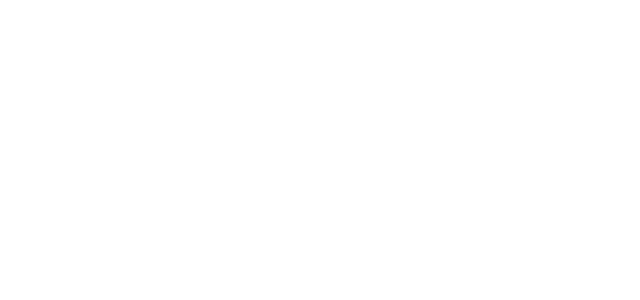
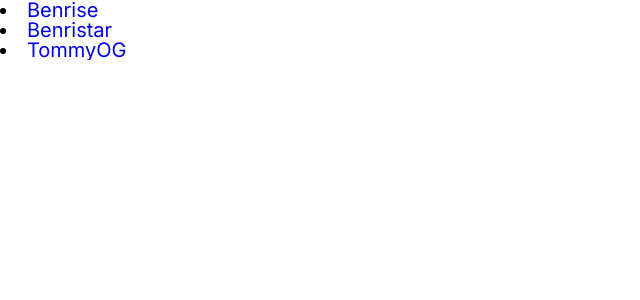
Before and after one commit to Benrise/NIITPTest, a Vue app: page / in a window 1280 px wide. Shown: the top 300 px of the page, without its empty margins (0-640 px from the left). Built offline with nearby package versions, Linux system fonts and the light colour scheme.

Commit message:
Vue Router added. Base routing realized

```diff
--- a/package.json
+++ b/package.json
@@ -9,13 +9,13 @@
     "preview": "vite preview"
   },
   "dependencies": {
-    "vue": "^3.3.4"
+    "vue": "^3.3.4",
+    "vue-router": "^4.2.4"
   },
   "devDependencies": {
     "@vitejs/plugin-vue": "^4.2.3",
     "sass": "^1.65.1",
     "sass-loader": "^13.3.2",
-    "scss": "^0.2.4",
     "vite": "^4.4.5"
   }
 }
--- a/src/App.vue
+++ b/src/App.vue
@@ -1,11 +1,11 @@
-<script setup>
-
-</script>
-
 <template>
 
+  <div class="wrapper">
+
+      <main class="main">
+          <router-view></router-view>
+      </main>
+
+  </div>
+
 </template>
-
-<style>
-
-</style>
--- a/src/js/main.js
+++ b/src/js/main.js
@@ -1,5 +1,10 @@
 import { createApp } from 'vue'
-import '../scss/style.scss'
-import App from '../App.vue'
+import '@/scss/style.scss'
+import App from '@/App.vue'
+import router from "@/router/router";
 
-createApp(App).mount('#app')
+const app = createApp(App)
+
+app
+    .use(router)
+    .mount('#app')
--- /dev/null
+++ b/src/pages/Comments.vue
@@ -0,0 +1,11 @@
+<template>
+    <div>
+        {{ $route.params.userId }}
+    </div>
+</template>
+
+<script>
+    export default {
+
+    }
+</script>
--- /dev/null
+++ b/src/pages/Users.vue
@@ -0,0 +1,21 @@
+<template>
+    <div>
+        <li v-for="user in users" :key="user.id">
+            <router-link :to="{ name: 'comments', params: { userId: user.username }}">{{user.username}}</router-link>
+        </li>
+    </div>
+</template>
+
+<script>
+    export default {
+        data(){
+            return {
+                users: [
+                    {username: 'Benrise', id: 1, name: 'Artem'},
+                    {username: 'Benristar', id: 2, name: 'Tema'},
+                    {username: 'TommyOG', id: 3, name: 'Yura'},
+                ]
+            }
+        }
+    }
+</script>
--- /dev/null
+++ b/src/router/router.js
@@ -0,0 +1,24 @@
+import {createRouter, createWebHistory} from 'vue-router'
+
+import Users from "@/pages/Users.vue";
+import Comments from "@/pages/Comments.vue";
+
+const routes = [
+    {
+        path: '/',
+        name: 'users',
+        component: Users,
+    },
+    {
+        path: '/comments/:userId ',
+        name: 'comments',
+        component: Comments,
+    },
+]
+
+const router = createRouter({
+    routes,
+    history: createWebHistory(),
+})
+
+export default router;
--- a/vite.config.js
+++ b/vite.config.js
@@ -1,7 +1,15 @@
 import { defineConfig } from 'vite'
 import vue from '@vitejs/plugin-vue'
+import { fileURLToPath, URL } from 'node:url'
 
 // https://vitejs.dev/config/
 export default defineConfig({
-  plugins: [vue()]
+  plugins: [vue()],
+  resolve: {
+    alias: {
+      '@': fileURLToPath(new URL('./src', import.meta.url))
+    },
+  }
+
+
 })
```
Also changed, not shown: 1 other file (tests, documents, lock files or other folders).
